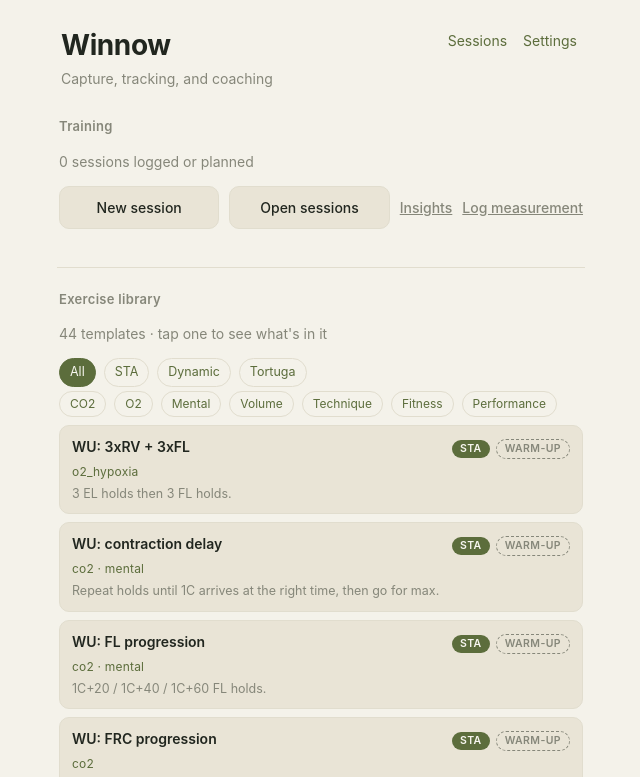
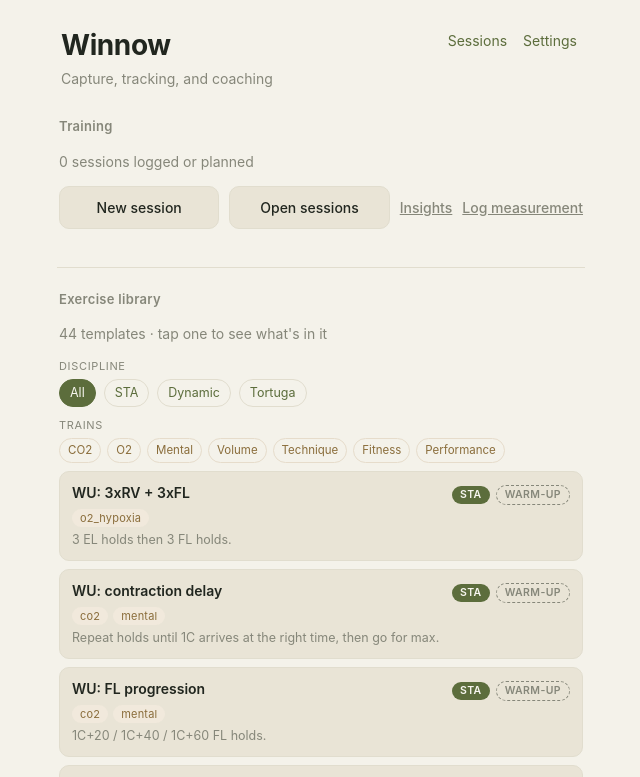
Before and after one commit to etjernst/freedive-app, a Svelte app: page / in a window 1280 px wide. Shown: the top 777 px of the page, without its empty margins (319-959 px from the left). Built offline with nearby package versions, Linux system fonts and the light colour scheme.

Commit message:
Library filters: phase as a segmented bar on top, labeled Discipline and Trains rows with their own hues, hued card tags; capacity chips limited to those the loaded library uses; STA chip dropped in the Seals edition

```diff
--- a/src/App.svelte
+++ b/src/App.svelte
@@ -178,6 +178,7 @@
         bind:cap={libCap}
         bind:phase={libPhase}
         showPhases={hasPhases(app.templates)}
+        templates={app.templates}
       />
       <div class="lib-list">
         {#each libTemplates as t (t.id)}
--- a/src/SessionBuild.svelte
+++ b/src/SessionBuild.svelte
@@ -325,6 +325,7 @@
         bind:cap={libCap}
         bind:phase={libPhase}
         showPhases={hasPhases(app.templates)}
+        templates={app.templates}
       >
         {#if libAdded > 0}
           <span class="lib-count">{libAdded} added</span>
--- a/src/app.css
+++ b/src/app.css
@@ -10,6 +10,15 @@
   --text: #21261f;
   --muted: #86877a;
   --border: #e1ddce;
+  /* Second and third hues for the library's tag axes: what an exercise trains
+     (capacity) and which training phase it belongs to. Discipline keeps the
+     accent. */
+  --cap: #8a6d3b;
+  --cap-soft: #f1e9dc;
+  --cap-border: #e6dccb;
+  --phase: #4d6b7a;
+  --phase-soft: #e3eaee;
+  --phase-border: #c9d4da;
 
   font: 16px/1.5 'Inter', system-ui, 'Segoe UI', Roboto, sans-serif;
   color: var(--text);
@@ -187,13 +196,68 @@
   margin: 12px 0 4px;
 }
 
-.filters.filters-cap {
+.filters.filters-cap,
+.filters.filters-disc {
   margin-top: 0;
 }
 
+/* Small label above each filter row, so the rows read as different axes and
+   the chips keep the full width. */
+.filter-label {
+  font-size: 11px;
+  letter-spacing: 0.06em;
+  text-transform: uppercase;
+  color: var(--muted);
+  margin: 10px 0 4px;
+}
+.filter-label.first {
+  margin-top: 12px;
+}
+
+/* Capacity chips in their own hue. */
+.filters .chip-cap {
+  color: var(--cap);
+  border-color: var(--cap-border);
+}
+.filters .chip-cap.active {
+  background: var(--cap);
+  border-color: var(--cap);
+  color: #fff;
+}
+
+/* Phase as a joined segmented bar above the filters (seals library). */
+.phase-seg {
+  display: inline-flex;
+  border: 1px solid var(--phase-border);
+  border-radius: 8px;
+  overflow: hidden;
+  margin: 12px 0 2px;
+}
+.phase-seg button {
+  background: none;
+  border: none;
+  border-right: 1px solid var(--phase-border);
+  padding: 6px 12px;
+  font: inherit;
+  font-size: 12.5px;
+  color: var(--phase);
+  cursor: pointer;
+}
+.phase-seg button:last-child {
+  border-right: none;
+}
+.phase-seg button.active {
+  background: var(--phase);
+  color: #fff;
+  font-weight: 600;
+}
+
+.filters.filters-cap {
+  gap: 6px;
+}
 .filters.filters-cap .chip {
-  font-size: 12px;
-  padding: 3px 10px;
+  font-size: 11.5px;
+  padding: 3px 8px;
 }
 
 .filters .chip.active {
@@ -323,9 +387,23 @@
 }
 
 .lib-card .tags {
-  color: var(--accent-2);
-  font-size: 12px;
+  display: flex;
+  flex-wrap: wrap;
+  gap: 5px;
+  font-size: 11px;
   letter-spacing: 0.2px;
+}
+.lib-card .tag {
+  border-radius: 999px;
+  padding: 1px 8px;
+}
+.lib-card .tag-cap {
+  background: var(--cap-soft);
+  color: var(--cap);
+}
+.lib-card .tag-phase {
+  background: var(--phase-soft);
+  color: var(--phase);
 }
 
 .lib-goal {
--- a/src/lib/LibraryCard.svelte
+++ b/src/lib/LibraryCard.svelte
@@ -51,11 +51,11 @@
           {#if roleLabel(t.role)}<span class="role">{roleLabel(t.role)}</span>{/if}
         </span>
       </span>
-      {#if t.capacity_tags?.length}
-        <span class="tags">{t.capacity_tags.join(' · ')}</span>
-      {/if}
-      {#if t.phase_tags?.length}
-        <span class="tags">{t.phase_tags.join(' · ')}</span>
+      {#if t.capacity_tags?.length || t.phase_tags?.length}
+        <span class="tags">
+          {#each t.capacity_tags ?? [] as tag}<span class="tag tag-cap">{tag}</span>{/each}
+          {#each t.phase_tags ?? [] as tag}<span class="tag tag-phase">{tag}</span>{/each}
+        </span>
       {/if}
       {#if t.goal}<span class="lib-goal muted">{t.goal}</span>{/if}
     </button>
--- a/src/lib/LibraryFilters.svelte
+++ b/src/lib/LibraryFilters.svelte
@@ -1,41 +1,57 @@
 <script>
   import { LIB_FILTERS, CAPACITY_FILTERS, PHASE_FILTERS } from './library.js'
+  import { IS_SEALS } from './edition.js'
 
-  // Up to three chip rows over the exercise library: discipline (one always
-  // active), capacity, and phase (tap to select, tap again to clear on the
-  // latter two). `children` renders at the right end of the discipline row,
-  // for a tally or similar. The phase row only renders when `showPhases` is
-  // set, so the full edition (no phase-tagged templates) never shows it.
+  // Filters over the exercise library. When `showPhases` is set (a library
+  // with phase-tagged templates), a segmented phase bar sits on top: the coach
+  // picks the block first, then browses. Below it, two labeled chip rows:
+  // discipline (one always active) and capacity ("Trains"; tap to select, tap
+  // again to clear). Each axis has its own hue so the tags on the cards read
+  // as the same three kinds of thing. `children` renders at the right end of
+  // the discipline row, for a tally or similar.
   let {
     disc = $bindable('all'),
     cap = $bindable(null),
     phase = $bindable(null),
     showPhases = false,
+    templates = [],
     children,
   } = $props()
+
+  // The Seals library has no static exercises, so its discipline row skips STA.
+  const discFilters = IS_SEALS ? LIB_FILTERS.filter((f) => f.key !== 'STA') : LIB_FILTERS
+  // Only the capacities some template in the loaded library actually carries,
+  // so a small library (seals) does not show chips that match nothing.
+  const capFilters = $derived.by(() => {
+    const used = new Set(templates.flatMap((t) => t.capacity_tags ?? []))
+    const shown = CAPACITY_FILTERS.filter((f) => used.has(f.key))
+    return shown.length ? shown : CAPACITY_FILTERS
+  })
 </script>
 
-<div class="filters">
-  {#each LIB_FILTERS as f (f.key)}
+{#if showPhases}
+  <div class="phase-seg" role="group" aria-label="Phase">
+    {#each PHASE_FILTERS as f (f.key)}
+      <button class:active={phase === f.key} onclick={() => (phase = phase === f.key ? null : f.key)}>
+        {f.label}
+      </button>
+    {/each}
+  </div>
+{/if}
+<div class="filter-label" class:first={!showPhases}>Discipline</div>
+<div class="filters filters-disc">
+  {#each discFilters as f (f.key)}
     <button class="chip" class:active={disc === f.key} onclick={() => (disc = f.key)}>
       {f.label}
     </button>
   {/each}
   {@render children?.()}
 </div>
+<div class="filter-label">Trains</div>
 <div class="filters filters-cap">
-  {#each CAPACITY_FILTERS as f (f.key)}
-    <button class="chip" class:active={cap === f.key} onclick={() => (cap = cap === f.key ? null : f.key)}>
+  {#each capFilters as f (f.key)}
+    <button class="chip chip-cap" class:active={cap === f.key} onclick={() => (cap = cap === f.key ? null : f.key)}>
       {f.label}
     </button>
   {/each}
 </div>
-{#if showPhases}
-  <div class="filters filters-cap">
-    {#each PHASE_FILTERS as f (f.key)}
-      <button class="chip" class:active={phase === f.key} onclick={() => (phase = phase === f.key ? null : f.key)}>
-        {f.label}
-      </button>
-    {/each}
-  </div>
-{/if}
```
